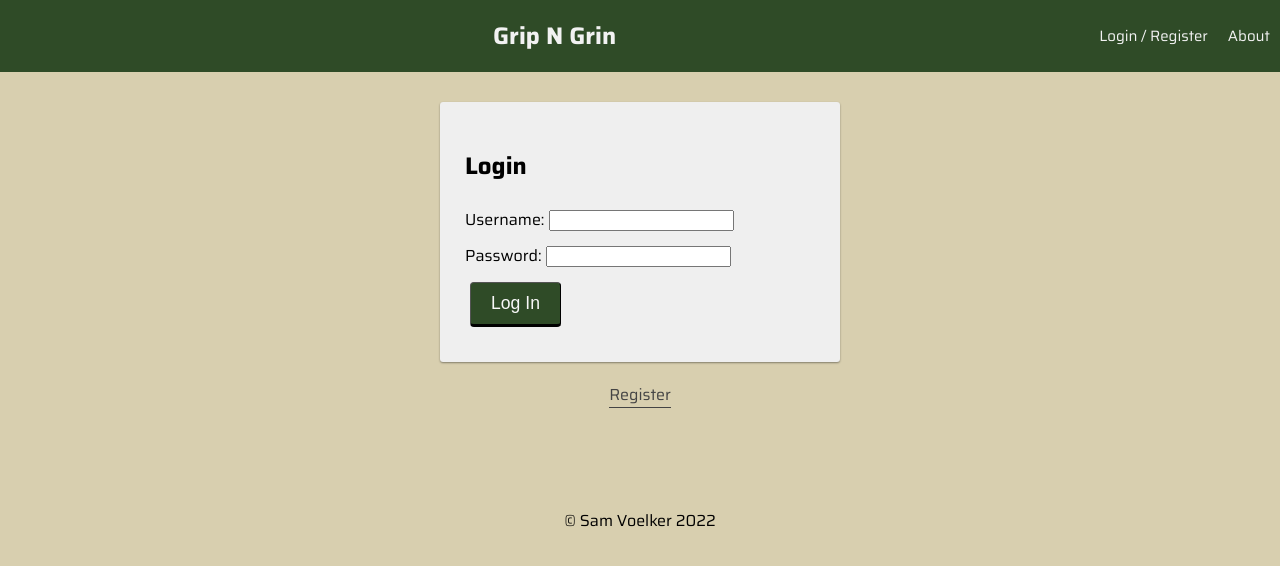
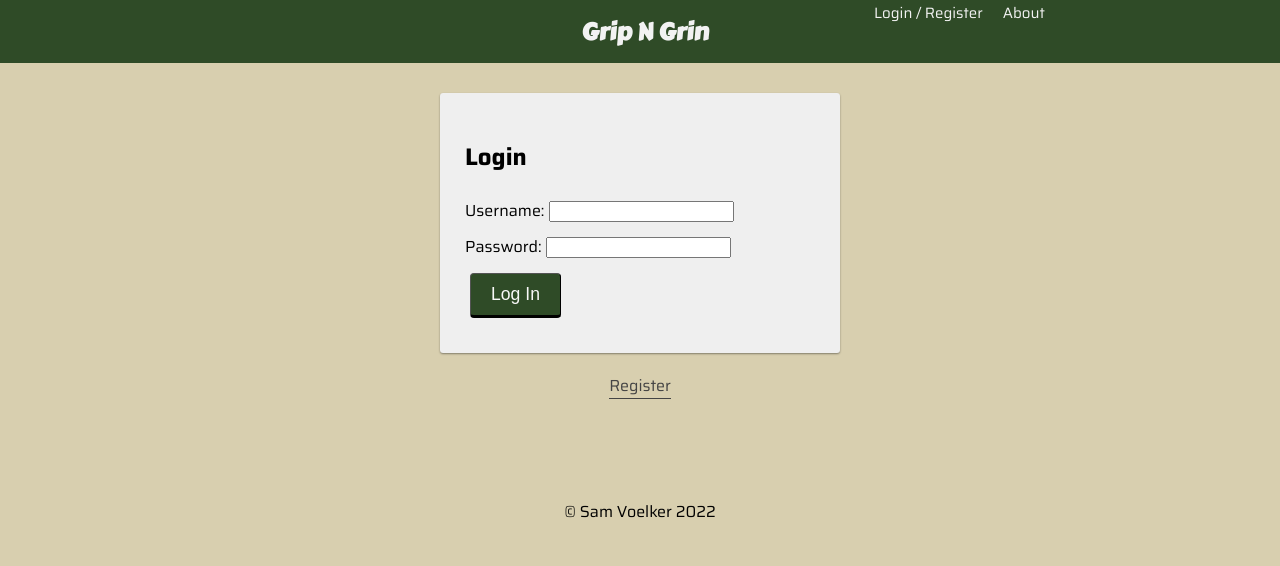
Before and after one commit to Samuelvphipps/GripNGrin, a React (Create React App) app: page /newpost#/home in a window 1280 px wide. Shown: the top 566 px of the page. Built offline with nearby package versions, Linux system fonts and the light colour scheme; no server answers.

Commit message:
Headers and nav bar fixed

```diff
--- a/src/components/App/App.css
+++ b/src/components/App/App.css
@@ -111,3 +111,7 @@ Page headers
 header{
     text-align: center;
 }
+
+.navTitle {
+    font-family: 'Carter One', 'Saira', 'Segoe UI', Tahoma, Geneva, Verdana, sans-serif;
+}
--- a/src/components/EditPost/EditPost.css
+++ b/src/components/EditPost/EditPost.css
@@ -20,6 +20,7 @@
 .editItemDataDetails {
     font-weight: bold;
     margin-right: 13px;
+    margin-left: 30px;
 
 }
 
--- a/src/components/Nav/Nav.css
+++ b/src/components/Nav/Nav.css
@@ -1,8 +1,5 @@
 .nav {
-  /* flex box layout */
-    display: flex;
-    justify-content: space-between;
-    align-items: center;
+
 
     margin: 0 0 30px;
     background-color: #2f4b27;
@@ -14,15 +11,17 @@
 }
 
 .nav-title {
+    font-family: 'Carter One', 'Saira', 'Segoe UI', Tahoma, Geneva, Verdana, sans-serif;
     font-size: 24px;
     font-weight: 700;
     color: #f2f2f2;
     padding-left: 10px;
-    margin: 0;
+    margin: 13px 0px;
+    text-align: center;
 }
 
 .navLink {
-    display: inline-block;
+
     color: #f2f2f2;
     background-color: #2f4b27;
     text-align: center;
--- a/src/components/Nav/Nav.jsx
+++ b/src/components/Nav/Nav.jsx
@@ -10,15 +10,21 @@ function Nav() {
 
   return (
 
-    <div className="nav">
 
-        <h3 className="nav-title">{user.username}</h3>
+        <Grid container className="nav" spacing={2}>
+            <Grid item sm={1}></Grid>
+            <Grid item sm={3}>
+                {user.username &&<h3 className="nav-title">Welcome {user.username}</h3>}
+            </Grid>
 
 
+            <Grid item sm={4}>
                 <Link to="/home">
                 <h2 className="nav-title">Grip N Grin</h2>
                 </Link>
-      <div>
+            </Grid>
+
+                   <Grid item sm={4}>
                         {/* If no user is logged in, show these links */}
                         {!user.id && (
                             // If there's no user, show login/registration links
@@ -49,14 +55,15 @@ function Nav() {
                         )
                         :
                         null
-
                         }
 
                         <Link className="navLink" to="/about">
                             About
                         </Link>
-      </div>
-    </div>
+                   </Grid>
+
+        </Grid >
+
   );
 }
 
--- a/src/components/NewPost/NewPost.css
+++ b/src/components/NewPost/NewPost.css
@@ -7,3 +7,11 @@
 .swal2-popup .swal2-styled:focus {
     box-shadow: none !important;
 }
+
+.newHuntHeader {
+    text-align: center;
+    font-family: 'Carter One', 'Saira', 'Segoe UI', Tahoma, Geneva, Verdana, sans-serif;
+    margin: 10px;
+    text-shadow: 3px 3px 5px grey;
+    font-size: 35px;
+}
--- a/src/components/NewPost/NewPost.jsx
+++ b/src/components/NewPost/NewPost.jsx
@@ -106,9 +106,9 @@ function NewPost(){
 
     return(
         <>
-            <h3>Create New Post</h3>
-
-
+        <div className='newHuntHeader'>
+            <h1>Share Your Hunt!</h1>
+        </div>
         <form onSubmit={submitHunt}>
             <article className='postDetailsContainer'>
                 <div className='postDetailsInnerContainer'>
@@ -129,7 +129,7 @@ function NewPost(){
 
                             </Grid>
                             <Grid item sm={3}><p className='postDate editDetailsHeader'>{moment().format("MMM Do YYYY")}</p></Grid>
-                            <Grid item sm={1}></Grid>
+                            <Grid item sm={1}><input></input></Grid>
                         </Grid>
                     </header>
                     <div id='editHeaderBottom'></div>
--- a/src/components/PostDetails/PostDetails.css
+++ b/src/components/PostDetails/PostDetails.css
@@ -41,7 +41,7 @@
 .detailsData {
     margin-bottom: 36px;
     font-size: 22px;
-
+    margin-left: 30px;
 }
 
 .detailsData.top {
```
Lines whose indentation alone changed are shown as unchanged.
